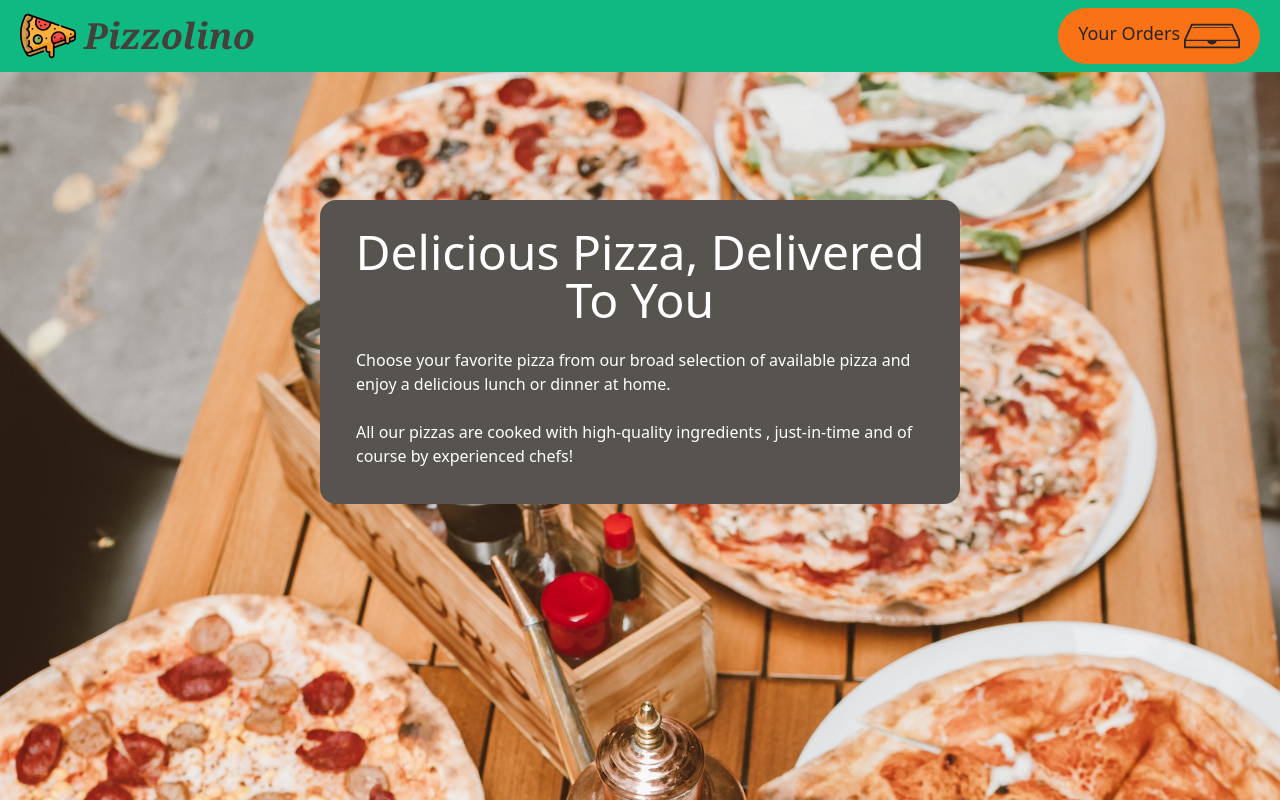
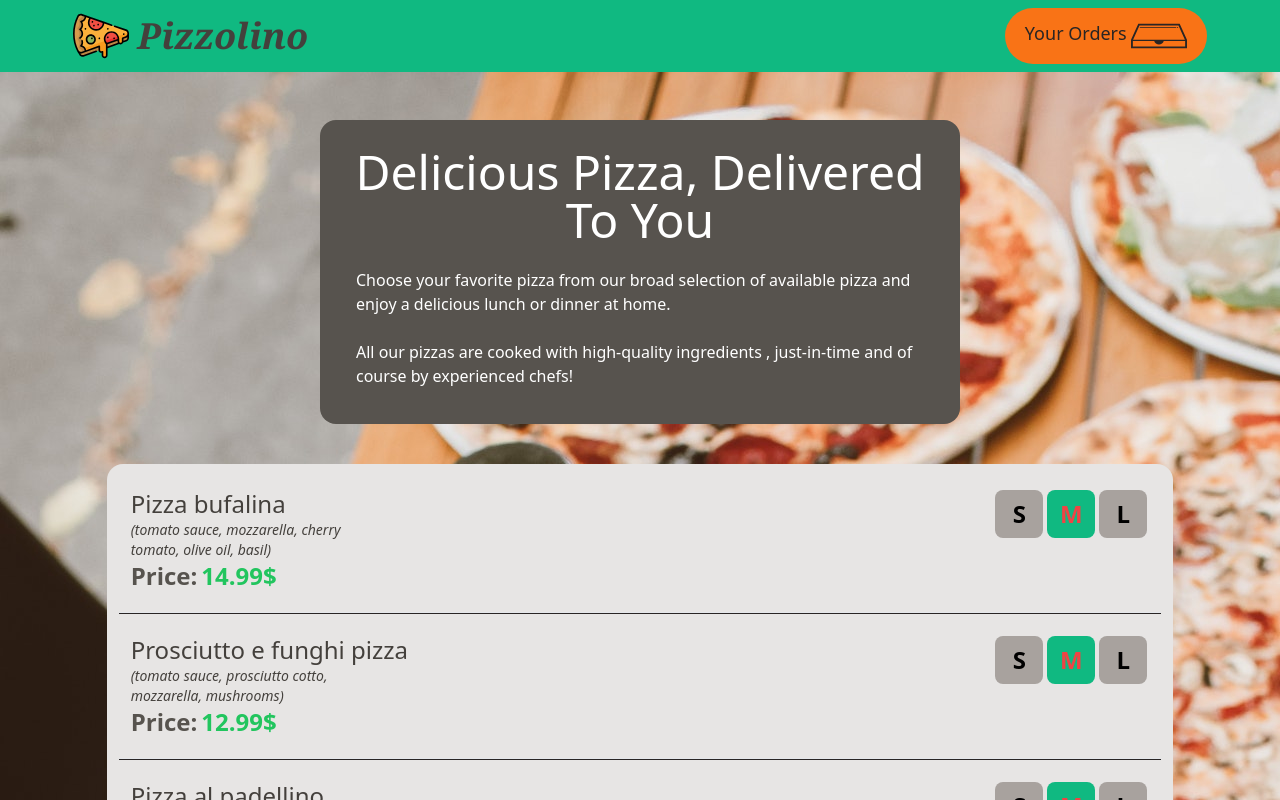
Before and after one commit to Ulgamon/food-orderin-app, a React (Create React App) app: page / in a window 1280 px wide. Shown: the top 800 px of the page. Built offline with nearby package versions, Linux system fonts and the light colour scheme.

Commit message:
menu and hero reordered for better syntactic html

```diff
--- a/src/App.js
+++ b/src/App.js
@@ -1,12 +1,18 @@
 import './index.css'
 import Navbar from './components/Navbar/Navbar';
-import Hero from './components/Hero/hero';
+import Hero from './components/Hero/Hero.js';
+import React, { useState } from 'react';
+import Menu from './components/Menu/Menu';
+import hero from './static/hero.jpg';
 
 function App() {
   return (
-    <div>
+    <div style={{backgroundImage:`url(${hero})`}} className='py-10 object-cover'>
       <Navbar />
       <Hero />
+      <div className="bg-stone-200 mx-auto my-10 w-11/12 lg:w-10/12 tex-white z-0 p-3 rounded-2xl">
+        <Menu />
+      </div>
     </div>
   );
 }
--- a/src/components/Hero/hero.js
+++ b/src/components/Hero/hero.js
@@ -1,17 +1,9 @@
 import React from "react";
-import pizzaHero from "./pizzahero.jpg";
-import hero from "./hero.jpg";
 
 const Hero = () => {
-    let picture = hero;
-    if (window.innerWidth <= 950) {
-        picture = pizzaHero;
-    }
-    console.log(window.innerWidth)
+
     return (
-        <div className="mx-auto w-full">
-            <img style={{maxWidth: "1920px"}} className="w-full" src={picture} alt="pizza" />
-            <div className="absolute w-full top-1/4">
+        <div className="mx-auto mt-20 w-full">
             <div className="bg-stone-600 mx-auto w-11/12 lg:w-1/2 text-white z-0 p-3 rounded-2xl">
                 <h3 className="text-5xl text-center m-4">Delicious Pizza, Delivered To You</h3>
                 <p className="m-6">Choose your favorite pizza from our broad selection of available pizza and enjoy
@@ -22,7 +14,6 @@ const Hero = () => {
                 </p>
             </div>
         </div>
-        </div>
     )
 }
 
--- a/src/components/Menu/Menu.js
+++ b/src/components/Menu/Menu.js
@@ -1,13 +1,15 @@
-import React, { useState } from "react";
+import React, { useState, useContext } from "react";
+import CartContext from "../../store/cart-context";
+import MenuList from "./MenuList";
 
-const Menu = () => {
+const Menu = (props) => {
 
-    const [menu, setMenu] = useState('');
+    const ctx = useContext(CartContext);
 
     return (
-        <>
-            <MenuList />
-        </>
+        <div className="w-full text-black">
+            <MenuList menu={ctx.options} />
+        </div>
     )
 }
 
--- /dev/null
+++ b/src/components/Menu/MenuItem.js
@@ -0,0 +1,44 @@
+import React, { useState } from "react";
+import Button from "../UI/Button";
+
+const MenuItem = props => {
+
+    const [ currentPrice, setCurrentPrice ] = useState(props.pizza.m);
+    const [ activeButton, setActiveButton ] = useState('m');
+    const [ amount, setAmount ] = useState('');
+
+    const inactive = 'bg-stone-400 hover:bg-emerald-500 hover:text-red-500';
+    const active = 'bg-emerald-500 text-red-500';
+
+    const changePrice = (e) => {
+        setActiveButton(e.target.value)
+        setCurrentPrice(props.pizza[e.target.value])
+    }
+
+    return (
+        <div className="flex sm:text-2xl text-xl hover:bg-stone-300 p-3 rounded-lg" key={props.key}>
+            <div className="text-stone-700 w-1/2 sm:w-3/4">
+                <p className="text-bold">{props.pizza.name}</p>
+                <p className="text-light italic text-sm sm:w-1/3">({props.pizza.ingredients})</p>
+                <p className="font-semibold text-stone-600">Price:
+                    <strong className="font-semibold text-green-500 ms-1">{currentPrice}$</strong>
+                </p>
+            </div>
+            <Button value="s" className={`w-12 h-12 m-0.5 ms-auto rounded-lg font-semibold
+             ${"s" === activeButton ? active : inactive}`} onClick={changePrice}>
+                S
+            </Button>
+            <Button value="m" className={`w-12 h-12 m-0.5 rounded-lg font-semibold
+             ${"m" === activeButton ? active : inactive}`} onClick={changePrice}>
+                M
+            </Button>
+            <Button value="l" className={`w-12 h-12 m-0.5 rounded-lg font-semibold
+             ${"l" === activeButton ? active : inactive}`} onClick={changePrice}>
+                L
+            </Button>
+        </div>
+    )
+}
+
+
+export default MenuItem;
--- a/src/components/Menu/MenuList.js
+++ b/src/components/Menu/MenuList.js
@@ -1,7 +1,17 @@
 import React from "react";
+import MenuItem from "./MenuItem";
 
 const MenuList = props => {
-
+    return (
+        <ul className="w-full">
+            {props.menu.map(el =>
+                <li key={el.name}>
+                    <MenuItem pizza={el} />
+                    <hr className="bg-stone-800 w-full h-0.5 mx-auto my-2" />
+                </li>
+            )}
+        </ul>
+    )
 }
 
 export default MenuList;
--- a/src/components/Navbar/Navbar.js
+++ b/src/components/Navbar/Navbar.js
@@ -5,7 +5,7 @@ import CartButton from "../UI/CartButton";
 const Navbar = props => {
     return (
         <nav className="fixed top-0 bg-emerald-500 w-full z-10">
-            <div className="md:container flex flex-wrap w-full mx-auto">
+            <div className="flex flex-wrap w-11/12 max-w-screen-xl mx-auto">
                 <Logo name="Pizzolino" />
                 <CartButton />
             </div>
--- /dev/null
+++ b/src/components/UI/Button.js
@@ -0,0 +1,12 @@
+import React from "react";
+
+const Button = props => {
+    return (
+        <button className={props.className} type={props.type ? props.type : 'button'} onClick={props.onClick}
+        value={props.value}>
+            {props.children}
+        </button>
+    )
+}
+
+export default Button;
--- a/src/components/UI/CartButton.js
+++ b/src/components/UI/CartButton.js
@@ -4,8 +4,8 @@ import pizzaBox from "./pizzabox.svg";
 const CartButton = () => {
     return (
         <button className="h-full bg-orange-500 my-2 ms-auto me-5 hover:bg-orange-600 rounded-full">
-            <p className="sm:inline-block hidden ms-3 text-stone-800 sm:ms-5 text-sm sm:text-lg">Your Orders</p>
-            <img className="inline-block w-10 sm:w-14 m-2 mx-3 sm:m-0 sm:mx-1 sm:me-5" src={pizzaBox} alt="your orders" />
+            <p className="sm:inline-block hidden ms-3 text-stone-800 sm:ms-5 my-2 text-sm sm:text-lg">Your Orders</p>
+            <img className="inline-block w-10 sm:w-14 m-2 sm:m-0 sm:mx-1 sm:me-5" src={pizzaBox} alt="your orders" />
         </button>
     )
 }
--- a/src/index.js
+++ b/src/index.js
@@ -2,6 +2,7 @@ import React from 'react';
 import ReactDOM from 'react-dom/client';
 import './index.css';
 import App from './App';
+import { CartContextProvider } from './store/cart-context';
 
 const root = ReactDOM.createRoot(document.getElementById('root'));
-root.render(<App />);
+root.render(<CartContextProvider><App /></CartContextProvider>);
--- /dev/null
+++ b/src/store/cart-context.js
@@ -0,0 +1,110 @@
+import React, { useState, useEffect } from "react";
+
+const CartContext = React.createContext({
+    options: [],
+    orders: {},
+    orderPizza: () => {},
+})
+
+export const CartContextProvider = (props) => {
+    const [orders, setOrders] = useState('');
+
+    useEffect(() => {
+        if (localStorage.getItem("pizzaOrders")) {
+            setOrders(localStorage.getItem("pizzaOrders"));
+        }
+        else {
+            setOrders('');
+        }
+    }, []);
+
+    const addPizza = (pizza, size, amount) => {
+
+    }
+
+    return (
+        <CartContext.Provider
+            value={{
+                options: [
+                    {
+                        name: 'Pizza bufalina',
+                        s: 9.99,
+                        m: 14.99,
+                        l: 22.99,
+                        ingredients: "tomato sauce, mozzarella, cherry tomato, olive oil, basil"
+                    },
+                    {
+                        name: 'Prosciutto e funghi pizza',
+                        s: 8.99,
+                        m: 12.99,
+                        l: 20.99 ,
+                        ingredients: "tomato sauce, prosciutto cotto, mozzarella, mushrooms"
+                    },
+                    {
+                        name: 'Pizza al padellino',
+                        s: 10.99,
+                        m: 15.99,
+                        l: 24.99 ,
+                        ingredients: "seared pumpkin, gorgonzola cheese, spreadable cheese, lime, cream"
+                    },
+                    {
+                        name: 'Pizza alla diavola',
+                        s: 9.99,
+                        m: 14.99,
+                        l: 22.99 ,
+                        ingredients: "tomato sauce, salamino piccante, mozzarella, hot peppers, olives"
+                    },
+                    {
+                        name: 'Pizza capricciosa',
+                        s: 7.99,
+                        m: 12.99,
+                        l: 19.99,
+                        ingredients: "tomato sauce, prosciutto cotto, mozzarella, champignoi, artichoke, olives"
+                    },
+                    {
+                        name: 'Caprese Pizza',
+                        s: 7.99,
+                        m: 12.99,
+                        l: 19.99,
+                        ingredients: "cherry tomato, mozzarella, basil, olive oil"
+                    },
+                    {
+                        name: 'Pizza al taglio',
+                        s: 10.99,
+                        m: 17.99,
+                        l: 25.99,
+                        ingredients: `Pepperoni, garlic & spinach, onion, artichokes hearts, mushrooms,
+                            prosciutto cotto`,
+                    },
+                    {
+                        name: 'Pizza quattro formaggi',
+                        s: 9.99,
+                        m: 14.99,
+                        l: 22.99,
+                        ingredients: "mozzarella, fontina, grana padano, gorgonzola, olive oil, basil"
+                    },
+                    {
+                        name: 'Pizza Margherita',
+                        s: 7.99,
+                        m: 12.99,
+                        l: 19.99,
+                        ingredients: "mozzarella, tomato, basil"
+                    },
+                    {
+                        name: 'Pizza Napoletana',
+                        s: 9.99,
+                        m: 14.99,
+                        l: 22.99,
+                        ingredients: "mozzarella, tomato, basil, olive oil, oregano"
+                    },
+                ],
+                orders: {},
+                orderPizza: () => {},
+            }}
+        >
+            {props.children}
+        </CartContext.Provider>
+    )
+}
+
+export default CartContext;
```
Also changed, not shown: src/components/Hero/pizzahero.jpg (deleted), src/static/hero.jpg (renamed from src/components/Hero/hero.jpg). Lines whose indentation alone changed are shown as unchanged.
